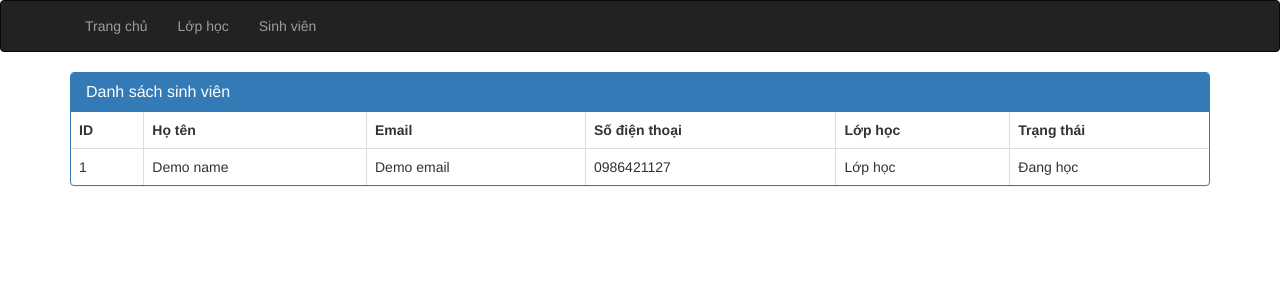
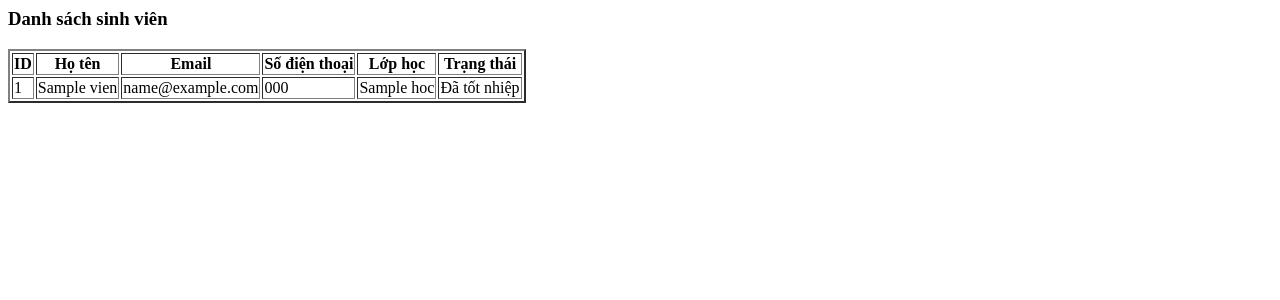
Before and after one commit to LeMinhQuan25/DemoMySQL, a PHP site: page /sinh_vien.php in a window 1280 px wide. Shown: the top 300 px of the page. Run offline with PHP 8.4, Linux system fonts and the light colour scheme; tables that the repository leaves empty or names only in its code hold one stand-in row (values such as "Sample post").

Commit message:
update02

```diff
--- a/connect.php
+++ b/connect.php
@@ -11,9 +11,4 @@
     {
         echo "Kết nối thất bại!".mysqli_connect_error();
     }
-    // $conn = mysqli_connect(hostname:"127.0.0.1", username:"root", password:"abc12345678");
-    // if(!$conn){
-    //     die("Loi".mysqli_connect_error());
-    // }
-    // mysqli_query($conn,'demo_db2');
 ?>
--- a/sinh_vien.php
+++ b/sinh_vien.php
@@ -1,9 +1,15 @@
-<?php include 'header.php';?>
+<?php
+include 'connect.php';
+// Truy vấn dữ liệu bảng sinh_vien
+$sql = "SELECT sinh_vien.*,lop_hoc.name as 'lop' FROM sinh_vien JOIN lop_hoc ON sinh_vien.lop_hoc_id = lop_hoc.id";
+$sinhvien = mysqli_query($conn,$sql);
+?>
+
 <div class="panel panel-primary">
       <div class="panel-heading">
             <h3 class="panel-title">Danh sách sinh viên</h3>
       </div>
-      <table class="table table-bordered table-hover">
+      <table border="2" class="table table-bordered table-hover">
           <thead>
               <tr>
                   <th>ID</th>
@@ -15,14 +21,16 @@
               </tr>
           </thead>
           <tbody>
+            <?php foreach($sinhvien as $sv) : ?>
               <tr>
-                  <td>1</td>
-                  <td>Demo name</td>
-                  <td>Demo email</td>
-                  <td>0986421127</td>
-                  <td>Lớp học</td>
-                  <td>Đang học</td>
+                  <td><?php echo $sv['id'];?></td>
+                  <td><?php echo $sv['name'];?></td>
+                  <td><?php echo $sv['email'];?></td>
+                  <td><?php echo $sv['phone'];?></td>
+                  <td><?php echo $sv['lop'];?></td>
+                  <td><?php echo $sv['status'] == 1 ? 'Đang học' : 'Đã tốt nhiệp' ;?></td>
               </tr>
+            <?php endforeach;?>
           </tbody>
       </table>
 </div>
```
Also changed, not shown: lop_hoc.php (+8 -6 lines).
